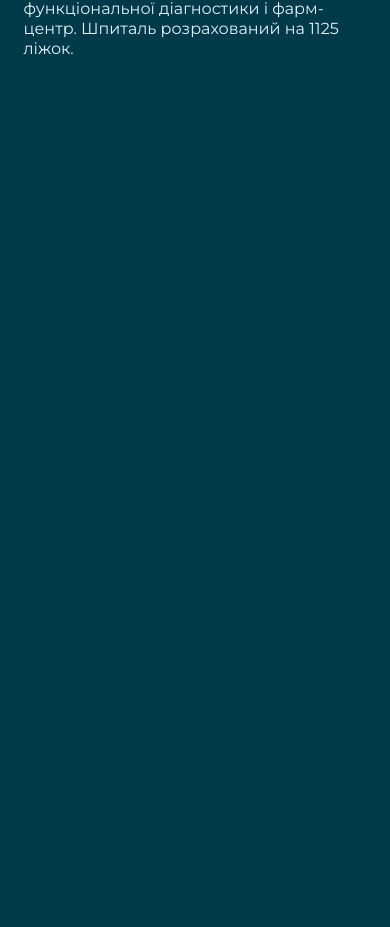
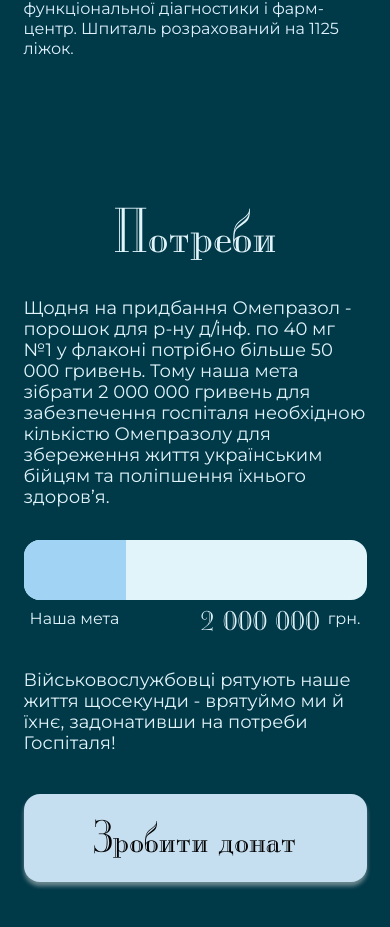
Before and after one commit to baza-trainee/-for-kyiv-hospital, a React (Create React App) app: page / in a window 390 px wide. Shown: the part 2292-3219 px from the top of the page. Before the commit the page ends 2431 px from the top, so only its background shows below. Built offline with nearby package versions, Linux system fonts and the light colour scheme.

Commit message:
feat: add needs section

```diff
--- a/src/App.jsx
+++ b/src/App.jsx
@@ -1,5 +1,10 @@
 import React from 'react';
-import { Route, BrowserRouter as Router, Routes, Outlet } from 'react-router-dom';
+import {
+  Route,
+  BrowserRouter as Router,
+  Routes,
+  Outlet,
+} from 'react-router-dom';
 import Header from 'containers/Header';
 import Goal from 'containers/Goal';
 import Thank from './containers/Thank-Modal';
@@ -7,6 +12,7 @@ import { useThank } from './hooks/ThankContext';
 import About from 'containers/About';
 import ErrorPage from 'containers/ErrorPage';
 import ScrollToTopButton from './components/ScrollToTopButton';
+import Needs from 'containers/Needs';
 
 export const App = () => {
   const { isShowThank } = useThank();
@@ -21,6 +27,7 @@ export const App = () => {
               <Header />
               <Goal />
               <About />
+              <Needs />
               {isShowThank ? <Thank /> : null}
               <ScrollToTopButton />
             </>
--- a/src/containers/Needs.jsx
+++ b/src/containers/Needs.jsx
@@ -1,5 +1,81 @@
 const Needs = () => {
-  return <div id="needs"></div>;
+  return (
+    <section
+      id="needs"
+      className="container mx-auto sm:px-[16px] md:px-[40px] lg:px-[60px] sm:py-[60px]"
+    >
+      <h2 className="mb-[32px] lg:mb-[24px] text-center lg:text-left title text-[56px] leading-1.2 text-blue-sky">
+        Потреби
+      </h2>
+      <p className="lg:hidden sm:mb-[32px] text text-[18px] leading-[21px] text-blue-sky text-left">
+        Щодня на придбання Омепразол - порошок для р-ну д/інф. по 40 мг №1 у
+        флаконі потрібно більше 50 000 гривень. Тому наша мета зібрати 2 000 000
+        гривень для забезпечення госпіталя необхідною кількістю Омепразолу для
+        збереження життя українським бійцям та поліпшення їхнього здоров’я.{' '}
+      </p>
+
+      <div class="lg:hidden mb-[32px]">
+        <div className="w-full h-[60px] rounded-2xl bg-blue-sky">
+          <div class="w-[30%] h-full rounded-tl-2xl rounded-bl-2xl bg-active-btn"></div>
+        </div>
+        <div className="flex justify-between md:justify-center md:gap-[120px] items-center px-[6px]">
+          <p className="text text-[16px] leading-[19px] text-blue-sky">
+            Наша мета
+          </p>
+          <p className="flex items-center text text-[16px] leading-[19px] text-blue-sky">
+            {' '}
+            <span className="title text-[32px] leading-[38px]">2 000 000</span>
+            <span className="ml-[8px]">грн.</span>
+          </p>
+        </div>
+      </div>
+      <p className="lg:hidden text text-[18px] leading-[21px] mb-[40px] text-blue-sky text-left">
+        Військовослужбовці рятують наше життя щосекунди - врятуймо ми й їхнє,
+        задонативши на потреби Госпіталя!
+      </p>
+      <button className="lg:hidden inline-block sm:w-[343px] md:w-[312px] h-[88px] p-4 bg-light-blue title hover:bg-active-btn focus:bg-active-btn text-black text-[40px] leading-1.2 rounded-2xl shadow-donateBoxShadow transition-all">
+        Зробити донат
+      </button>
+      {/* Deskop */}
+      <div className="hidden lg:flex">
+        <div className="left-side w-[648px] mr-[25px]">
+          <p className="mb-[24px] text text-[18px] leading-[21px] text-blue-sky text-left">
+            Щодня на придбання Омепразол - порошок для р-ну д/інф. по 40 мг №1 у
+            флаконі потрібно більше 50 000 гривень. Тому наша мета зібрати 2 000
+            000 гривень для забезпечення госпіталя необхідною кількістю
+            Омепразолу для збереження життя українським бійцям та поліпшення
+            їхнього здоров’я.{' '}
+          </p>
+          <div>
+            <div className="w-full h-[60px] rounded-2xl bg-blue-sky">
+              <div class="w-[30%] h-full rounded-tl-2xl rounded-bl-2xl bg-active-btn"></div>
+            </div>
+            <div className="flex justify-between md:justify-center md:gap-[120px] items-center px-[6px]">
+              <p className="text text-[16px] leading-[19px] text-blue-sky">
+                Наша мета
+              </p>
+              <p className="flex items-center text text-[16px] leading-[19px] text-blue-sky">
+                {' '}
+                <span className="title text-[32px] leading-[38px]">
+                  2 000 000
+                </span>
+                <span className="ml-[8px]">грн.</span>
+              </p>
+            </div>
+          </div>
+        </div>
+        <div className="right-side w-[647px] text-center">
+          <p className="mb-[56px] text text-[18px] leading-[21px] text-blue-sky text-left">
+            Військовослужбовці рятують наше життя щосекунди - врятуймо ми й
+            їхнє, задонативши на потреби Госпіталя!
+          </p>
+          <button className="inline-block w-[312px] h-[86px] p-4 bg-light-blue title hover:bg-active-btn focus:bg-active-btn text-black text-[40px] leading-1.2 rounded-2xl shadow-donateBoxShadow transition-all">
+            Зробити донат
+          </button>
+        </div>
+      </div>
+    </section>
+  );
 };
 
 export default Needs;
```
